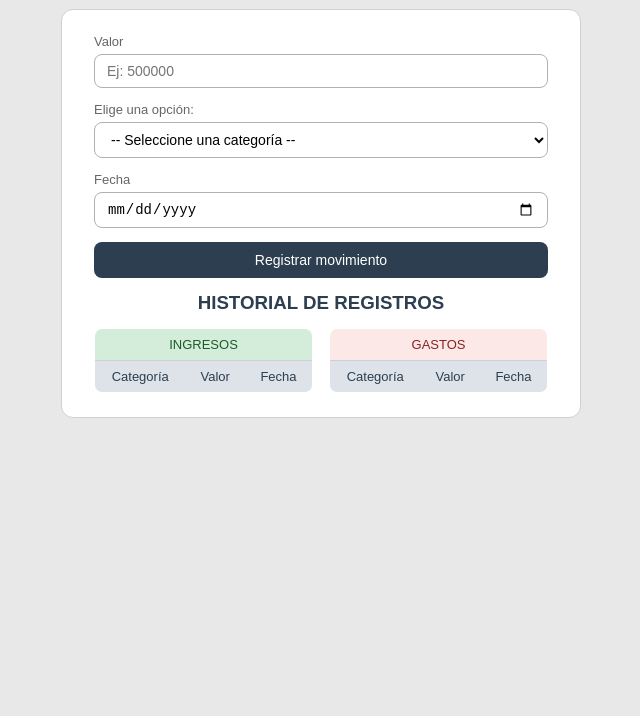
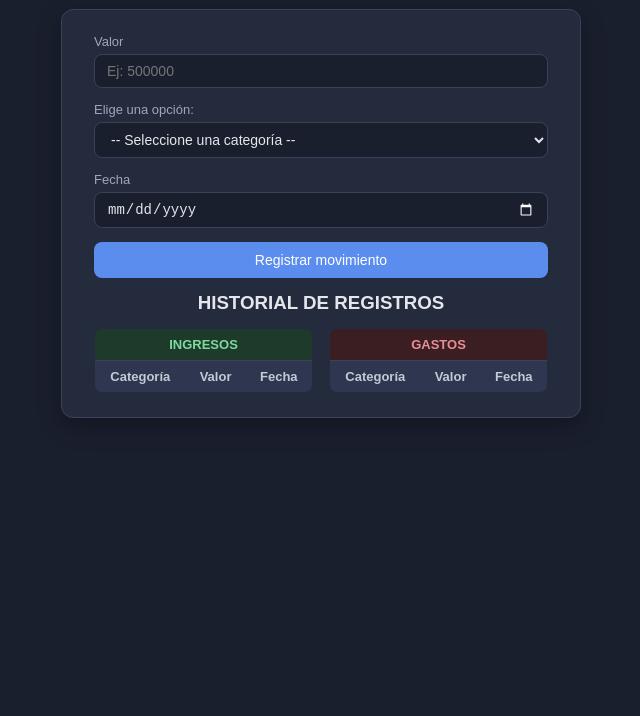
Before and after one commit to davidProfe-git/app-finanzas-prog2, a plain HTML site: page frontend/index.html in a window 1280 px wide. Shown: the part 84-800 px from the top of the page, without its empty margins (319-959 px from the left). Drawn offline with Linux system fonts and the light colour scheme; no server answers.

Commit message:
Cambié los colores y el estilo de la app

```diff
--- a/frontend/css/style.css
+++ b/frontend/css/style.css
@@ -5,13 +5,14 @@
 }
 
 body {
-  background-color: #e8e8e8;
+  background-color: #1a1f2e;
   font-family: Arial, sans-serif;
   padding: 2rem;
+  color: #e4e6eb;
 }
 
 h1 {
-  color: #2c3e50;
+  color: #e4e6eb;
   font-size: 32px;
   text-align: center;
   margin-bottom: 1.5rem;
@@ -19,8 +20,8 @@ h1 {
 
 /* Tarjeta central que agrupa todo */
 .tarjeta {
-  background: #ffffff;
-  border: 1px solid #d0d0d0;
+  background: #242b3d;
+  border: 1px solid #3a4257;
   border-radius: 12px;
   max-width: 520px;
   margin: 0 auto;
@@ -28,6 +29,7 @@ h1 {
   display: flex;
   flex-direction: column;
   gap: 14px;
+  box-shadow: 0 8px 24px rgba(0, 0, 0, 0.3);
 }
 
 /* Cada campo con su label arriba */
@@ -39,7 +41,7 @@ h1 {
 
 .campo label {
   font-size: 13px;
-  color: #666;
+  color: #a0a6b8;
 }
 
 input[type="text"],
@@ -47,22 +49,28 @@ input[type="date"],
 select {
   width: 100%;
   padding: 8px 12px;
-  border: 1px solid #b0b0b0;
+  border: 1px solid #3a4257;
   border-radius: 8px;
   font-size: 14px;
-  background: #fff;
+  background: #1a1f2e;
+  color: #e4e6eb;
   outline: none;
 }
 
 input[type="text"]:focus,
 input[type="date"]:focus,
 select:focus {
-  border-color: #2c3e50;
-  box-shadow: 0 0 0 3px rgba(44, 62, 80, 0.15);
+  border-color: #5b8def;
+  box-shadow: 0 0 0 3px rgba(91, 141, 239, 0.2);
+}
+
+/* El calendario del input date en modo oscuro */
+input[type="date"]::-webkit-calendar-picker-indicator {
+  filter: invert(1);
 }
 
 button {
-  background-color: #2c3e50;
+  background-color: #5b8def;
   color: #fff;
   border: none;
   border-radius: 8px;
@@ -73,7 +81,7 @@ button {
 }
 
 button:hover {
-  background-color: #1a252f;
+  background-color: #4a7bd8;
 }
 
 /* Tablas lado a lado */
@@ -81,13 +89,14 @@ button:hover {
   display: grid;
   grid-template-columns: 1fr 1fr;
   gap: 16px;
+  align-items: start;
 }
 
 table {
   width: 100%;
   border-collapse: collapse;
   font-size: 13px;
-  border: 1px solid #d0d0d0;
+  border: 1px solid #3a4257;
   border-radius: 8px;
   overflow: hidden;
 }
@@ -95,43 +104,38 @@ table {
 th {
   padding: 8px 12px;
   text-align: center;
-  font-weight: 500;
-  border-bottom: 1px solid #d0d0d0;
-  background: #dde3e8;
-  color: #2c3e50;
+  font-weight: bold;
+  border-bottom: 1px solid #3a4257;
+  background: #2e3650;
+  color: #c4c9d6;
 }
 
 .th-ingresos {
-  background: #d4edda;
-  color: #1a5c2a;
+  background: #1e3a2a;
+  color: #7ed99f;
 }
 
 .th-gastos {
-  background: #fde8e8;
-  color: #8b2020;
+  background: #3a1e22;
+  color: #e88f96;
 }
 
 /* Título centrado */
 .titulo-historial {
   text-align: center;
-  color: #2c3e50;
+  color: #e4e6eb;
 }
 
-/* Celdas de datos con borde y padding igual al de th */
+/* Celdas de datos */
 td {
   padding: 8px 12px;
   text-align: center;
-  border-bottom: 1px solid #d0d0d0;
-  color: #2c3e50;
+  border-bottom: 1px solid #3a4257;
+  color: #c4c9d6;
 }
 
 /* Hover en las filas de registros */
 tbody tr:hover,
 table tr:hover td {
-  background: #f0f4f8;
+  background: #2e3650;
 }
-
-/* Alinea ambas tablas por arriba para que no se vean asimétricas */
-.contenedor-tablas {
-  align-items: start;
-}
```
